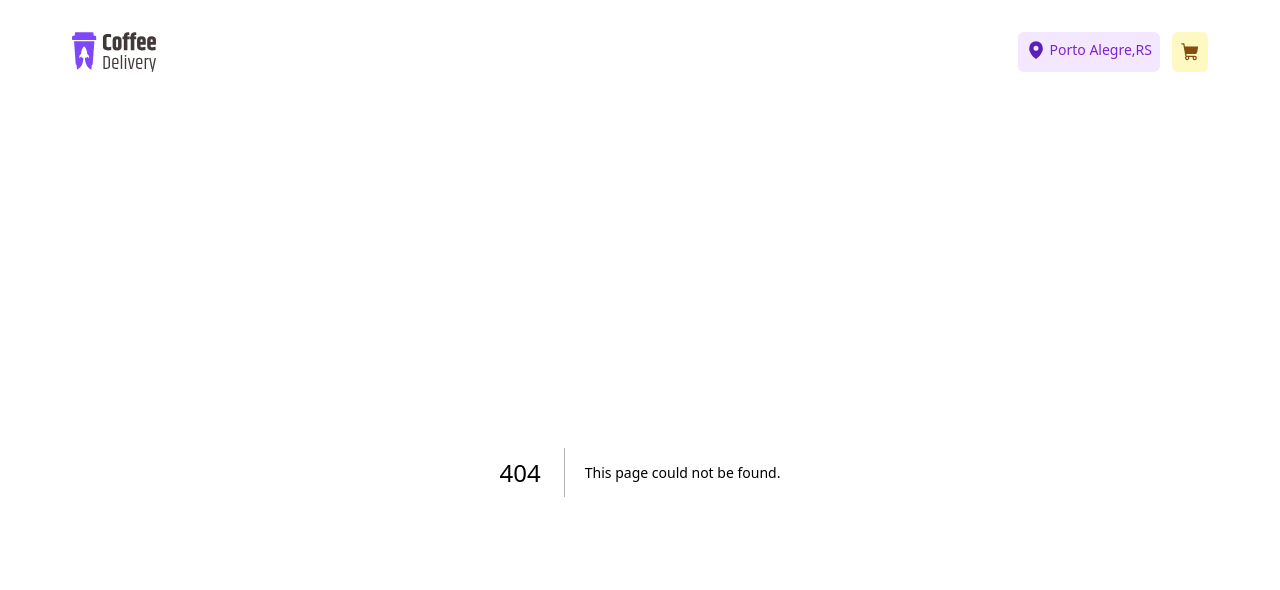
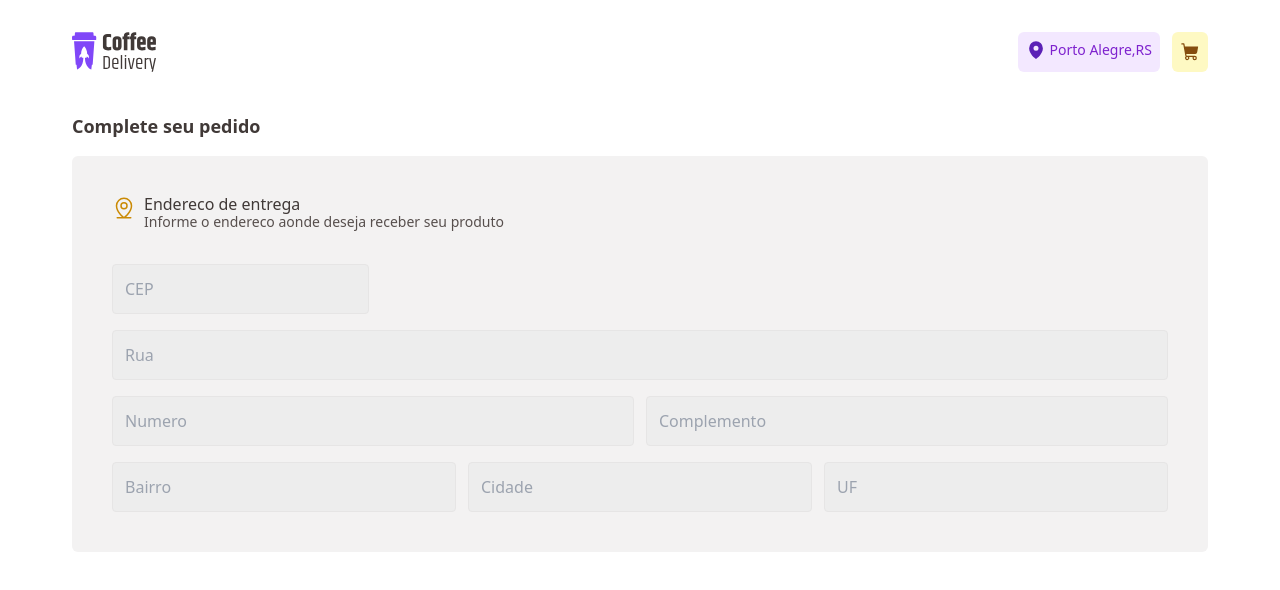
Before and after one commit to EduardoNGomes/coffee-delivery-2.0, a Next.js app: page /payment in a window 1280 px wide. Before the commit this address had no page. Shown: the top 590 px of the page. Built offline with nearby package versions, Linux system fonts and the light colour scheme.

Commit message:
Create section address in page payment

```diff
--- a/src/pages/index.tsx
+++ b/src/pages/index.tsx
@@ -6,16 +6,12 @@ import { stripe } from '@/lib/stripe'
 import Stripe from 'stripe'
 import { ProductProps } from '@/types/ProductProps'
 import { Coffee, Package, ShoppingCart, Timer } from '@phosphor-icons/react'
-import { useAppSelector } from '@/redux/hooks'
 
 interface HomeProps {
   productsResponse: ProductProps[]
 }
 
 export default function Home({ productsResponse }: HomeProps) {
-  const { products } = useAppSelector((state) => state.cartReducer)
-
-  console.log(products)
   return (
     <main>
       <section className="flex mt-28 gap-16 items-center">
--- /dev/null
+++ b/src/pages/payment.tsx
@@ -0,0 +1,96 @@
+import { useAppSelector } from '@/redux/hooks'
+import { MapPinLine } from '@phosphor-icons/react'
+
+export default function Payment() {
+  const { products } = useAppSelector((state) => state.cartReducer)
+
+  console.log(products)
+
+  return (
+    <main className="mt-10">
+      <section>
+        <h2 className="text-lg font-bold text-base-sub-title ">
+          Complete seu pedido
+        </h2>
+        <aside className="bg-base-card p-10 mt-4 rounded-md">
+          <div id="text" className="flex  gap-2 mb-8">
+            <MapPinLine className="text-yellow-600 text-2xl" />
+            <div>
+              <h3 className="text-base-sub-title text-base leading-4">
+                Endereco de entrega
+              </h3>
+              <p className="text-base-text text-sm leading-5">
+                Informe o endereco aonde deseja receber seu produto
+              </p>
+            </div>
+          </div>
+          <div id="address" className="flex flex-col gap-4">
+            <div id="zid-code">
+              <label htmlFor="zid-code" />
+              <input
+                type="text"
+                name="zid-code"
+                placeholder="CEP"
+                className="p-3 rounded bg-base-input border border-solid border-base-button"
+              />
+            </div>
+            <div id="street">
+              <label htmlFor="street" />
+              <input
+                type="text"
+                name="street"
+                placeholder="Rua"
+                className="p-3 rounded bg-base-input border border-solid border-base-button w-full"
+              />
+            </div>
+            <div id="number-complements" className="grid grid-cols-2 gap-3">
+              <label htmlFor="number">
+                <input
+                  type="number"
+                  name="number"
+                  placeholder="Numero"
+                  className="p-3 rounded bg-base-input border border-solid border-base-button w-full"
+                />
+              </label>
+              <label htmlFor="complements">
+                <input
+                  type="street"
+                  name="complements"
+                  placeholder="Complemento"
+                  className="p-3 rounded bg-base-input border border-solid border-base-button w-full"
+                />
+              </label>
+            </div>
+            <div id="address-information" className="grid grid-cols-3 gap-3">
+              <label htmlFor="neighborhood">
+                <input
+                  type="text"
+                  name="neighborhood"
+                  placeholder="Bairro"
+                  className="p-3 rounded bg-base-input border border-solid border-base-button w-full"
+                />
+              </label>
+              <label htmlFor="city">
+                <input
+                  type="text"
+                  name="city"
+                  placeholder="Cidade"
+                  className="p-3 rounded bg-base-input border border-solid border-base-button w-full"
+                />
+              </label>
+              <label htmlFor="uf">
+                <input
+                  type="text"
+                  name="uf"
+                  placeholder="UF"
+                  className="p-3 rounded bg-base-input border border-solid border-base-button w-full"
+                />
+              </label>
+            </div>
+          </div>
+        </aside>
+      </section>
+      <section></section>
+    </main>
+  )
+}
```
